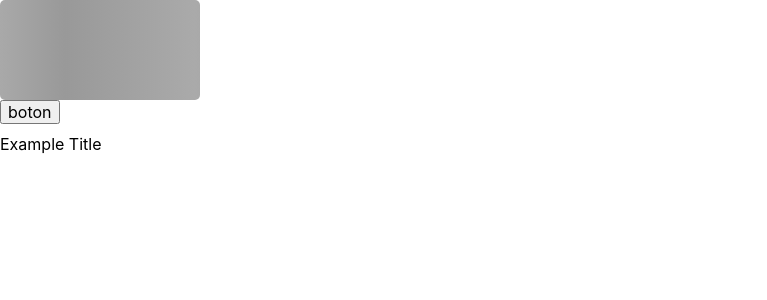
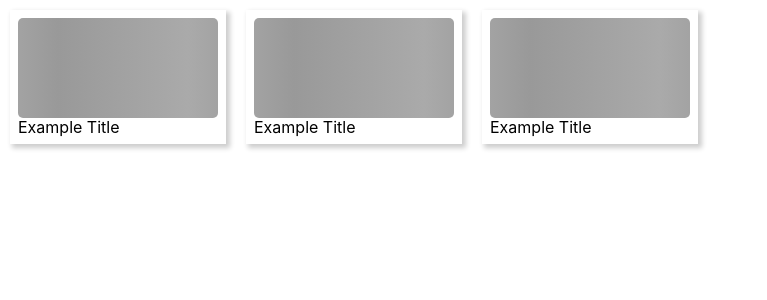
Before and after one commit to JABvzla/css-grid-layouts, a Next.js app: page / in a window 1280 px wide. Shown: the top 300 px of the page, without its empty margins (0-767 px from the left). Built offline with nearby package versions, Linux system fonts and the light colour scheme.

Commit message:
add card component

```diff
--- /dev/null
+++ b/atoms/card/index.tsx
@@ -0,0 +1,19 @@
+import styled from 'styled-components';
+
+export interface CardProps {
+  children?: JSX.Element | JSX.Element[];
+
+}
+
+export function Card(props: CardProps): JSX.Element {
+  return (<StyledCard {...props}  />)
+}
+
+const StyledCard = styled.div(
+  ({ theme }: Theme & CardProps) => `
+    margin: 10px;
+    width: fit-content;
+    padding: ${theme.unit(2)};
+    box-shadow: 3px 3px 5px 1px rgba(0,0,0,0.2);
+  `
+);
--- a/atoms/index.ts
+++ b/atoms/index.ts
@@ -1,2 +1,3 @@
+export * from "./card";
 export * from "./place-holder";
 export * from "./text";
--- a/pages/index.tsx
+++ b/pages/index.tsx
@@ -1,6 +1,6 @@
 import Head from "next/head";
 import { ReactNode } from "react";
-import { PlaceHolder, Text } from "../atoms";
+import { Card, PlaceHolder, Text } from "../atoms";
 
 export default function Home(): ReactNode {
   return (
@@ -10,16 +10,41 @@ export default function Home(): ReactNode {
         <link rel="icon" href="/favicon.ico" />
       </Head>
 
-      <main>
+      <main style={{ display: "flex", flexWrap: "wrap" }}>
+        <Card>
           <PlaceHolder width={50} height={25} round={"sm"} />
-        <button>boton</button>
+
           <Text
             keyText="title"
             size="md"
             weight="normal"
-          variant="h1"
+            variant="span"
             color="primary"
           />
+        </Card>
+        <Card>
+          <PlaceHolder width={50} height={25} round={"sm"} />
+
+          <Text
+            keyText="title"
+            size="md"
+            weight="normal"
+            variant="span"
+            color="primary"
+            align="center"
+          />
+        </Card>
+        <Card>
+          <PlaceHolder width={50} height={25} round={"sm"} />
+
+          <Text
+            keyText="title"
+            size="md"
+            weight="normal"
+            variant="span"
+            color="primary"
+          />
+        </Card>
       </main>
       <footer></footer>
     </div>
```
Lines whose indentation alone changed are shown as unchanged.
